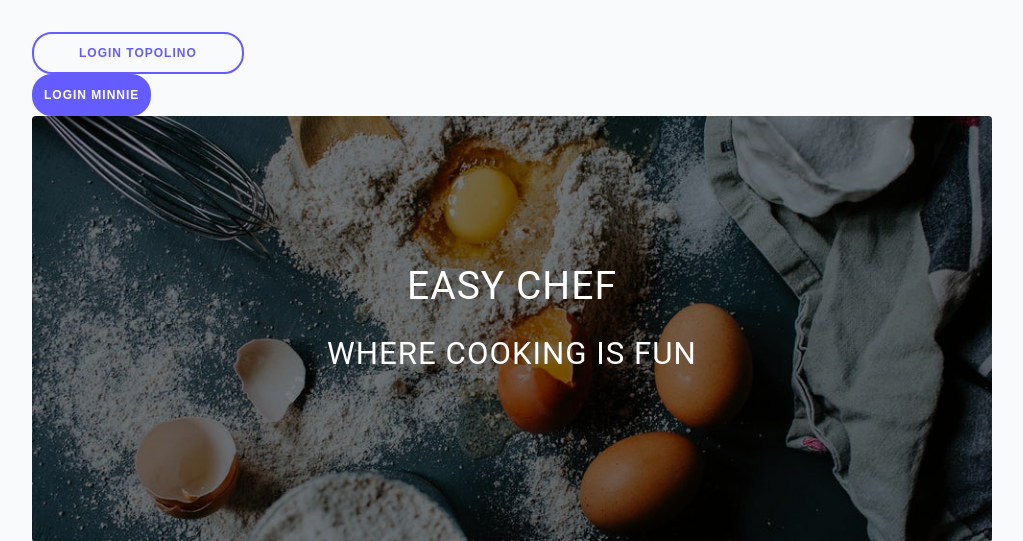
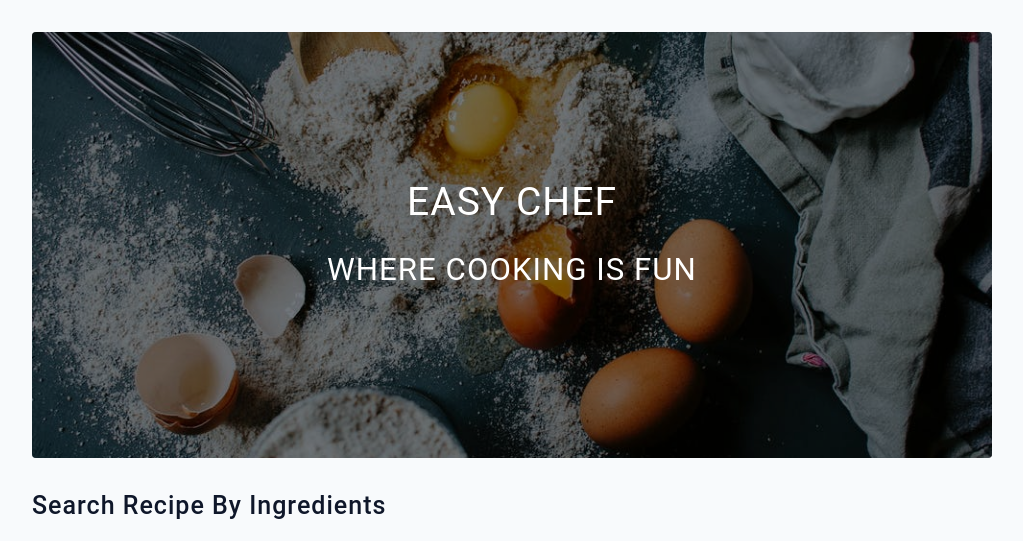
Before and after one commit to cipst/EasyChef, a PHP site: page / in a window 1280 px wide. Shown: the part 89-630 px from the top of the page, without its empty margins (128-1151 px from the left). Run offline with PHP 8.4, Linux system fonts and the light colour scheme; the visitor is signed in with stand-in values (Sample User, id 1); data that the repository does not hold is empty.

Commit message:
small fix

```diff
--- a/progetto_finale/index.php
+++ b/progetto_finale/index.php
@@ -9,9 +9,6 @@ if (!isset($_SESSION["id"]))
 <script type="module" src="js/controller/ingredients.js"></script>
 <script type="module" src="js/controller/cooking_methods.js"></script>
 <?php include_once("php/navbar.php"); ?>
-
-<button id="tmp-login-topolino" class="btn btn-outline">Login topolino</button>
-<button id="tmp-login-minnie" class="btn">Login minnie</button>
 
 <header class="hero">
     <div class="hero-container">
--- a/progetto_finale/js/index.js
+++ b/progetto_finale/js/index.js
@@ -1,10 +1,6 @@
 import { Alert } from "./alert.js";
-import { ALERT_TYPE } from "./constants.js";
-import { makeRequest, userLogged } from "./common.js";
 
 $(async () => {
-    const user = await userLogged();
-
     $("footer #year").text(new Date().getFullYear());
 
     $("#mask").on("click", (e) => {
```
